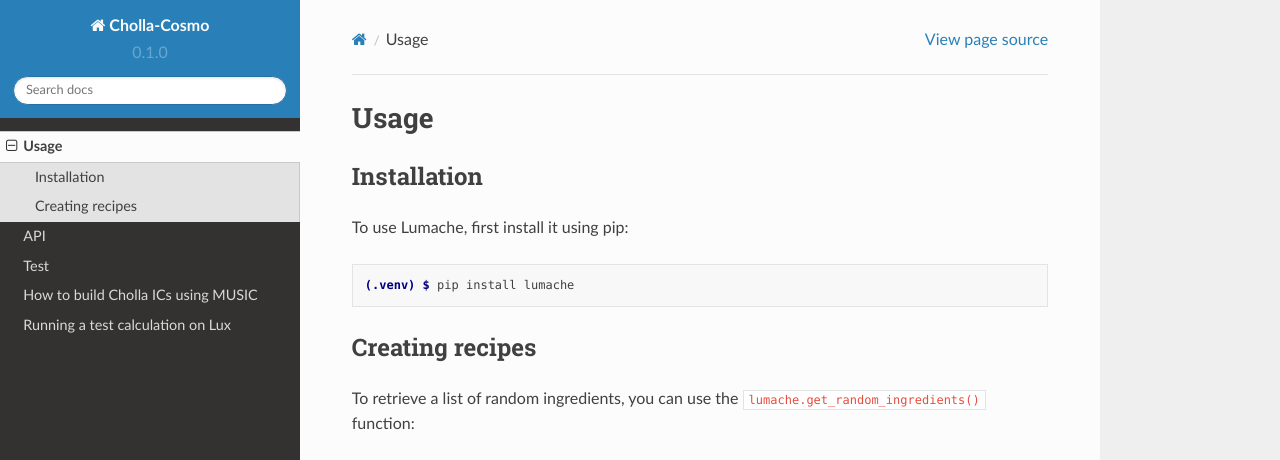
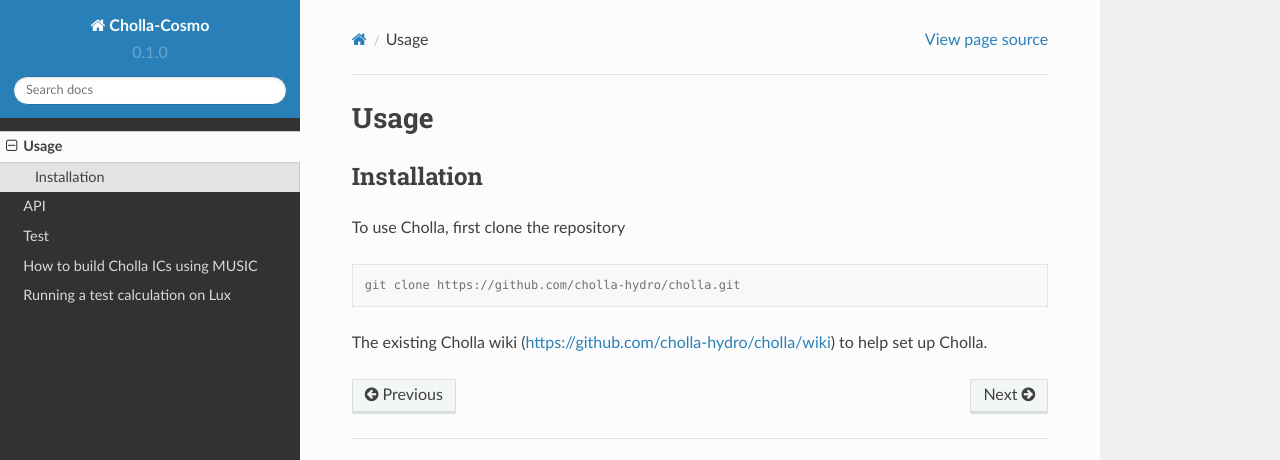
Before and after one commit to evazlimen/cholla-cosmo, a Sphinx documentation site: the page built from docs/source/usage.rst, in a window 1280 px wide and 1095 px high. Shown: the top 460 px of the window. Built offline with Sphinx 7.4.7 and the Read the Docs theme 2.0.0, drawn with Linux system fonts in a browser that asks for light colours; some of the changed text lies outside the part shown; grey boxes are pictures that could not be loaded.

Commit message:
Update usage.rst

```diff
--- a/docs/source/usage.rst
+++ b/docs/source/usage.rst
@@ -6,28 +6,10 @@ Usage
 Installation
 ------------
 
-To use Lumache, first install it using pip:
+To use Cholla, first clone the repository
 
 .. code-block:: console
 
-   (.venv) $ pip install lumache
+   git clone https://github.com/cholla-hydro/cholla.git
 
-Creating recipes
-----------------
-
-To retrieve a list of random ingredients,
-you can use the ``lumache.get_random_ingredients()`` function:
-
-.. autofunction:: lumache.get_random_ingredients
-
-The ``kind`` parameter should be either ``"meat"``, ``"fish"``,
-or ``"veggies"``. Otherwise, :py:func:`lumache.get_random_ingredients`
-will raise an exception.
-
-.. autoexception:: lumache.InvalidKindError
-
-For example:
-
->>> import lumache
->>> lumache.get_random_ingredients()
-['shells', 'gorgonzola', 'parsley']
+The existing Cholla wiki (https://github.com/cholla-hydro/cholla/wiki) to help set up Cholla.
```
